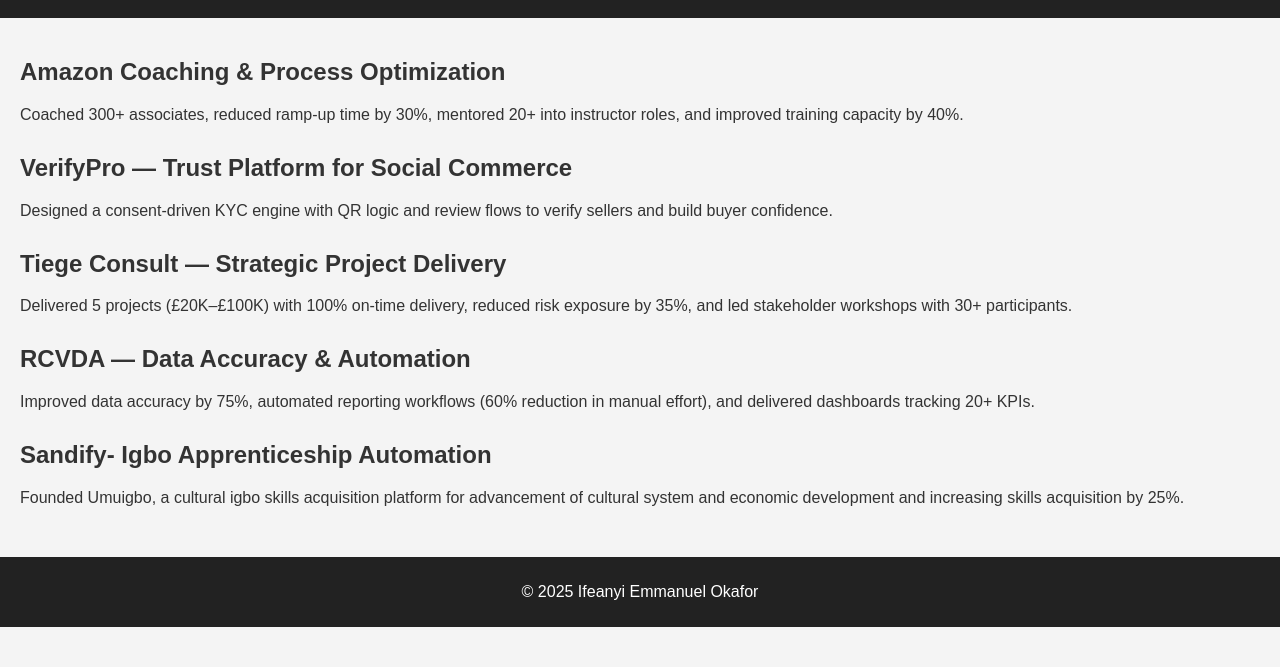
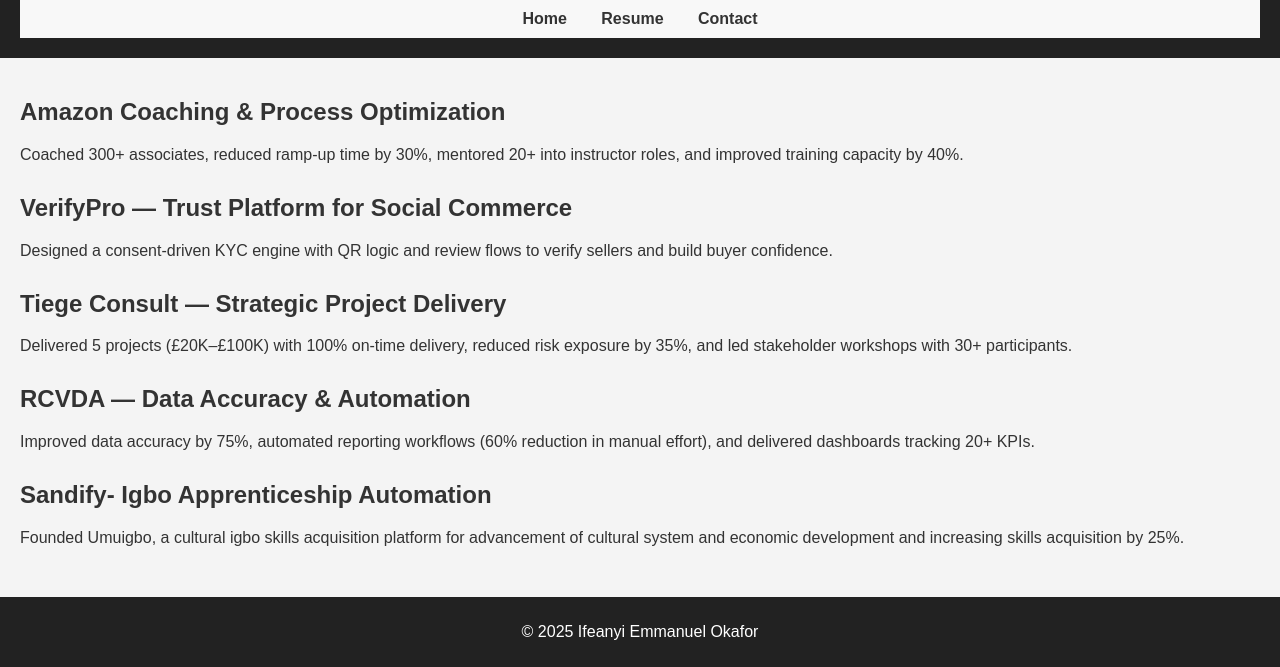
Before and after one commit to Ifeanyiokaforproject/Ifeanyi-portfolio-, a plain HTML site: page index.html in a window 1280 px wide. Shown: the part 216-883 px from the top of the page. Before the commit the page ends 843 px from the top, so only its background shows below. Drawn offline with Linux system fonts and the light colour scheme.

Commit message:
Update style.css

```diff
--- a/style.css
+++ b/style.css
@@ -12,11 +12,24 @@ header {
   padding: 20px;
   text-align: center;
 }
-
 nav a {
   margin: 0 15px;
   color: #00bcd4;
   text-decoration: none;
+}
+nav {
+  background-color: #f8f8f8;
+  padding: 10px;
+  text-align: center;
+}
+nav a {
+  margin: 0 15px;
+  text-decoration: none;
+  color: #333;
+  font-weight: bold;
+}
+nav a:hover {
+  color: #0077cc;
 }
 
 main {
```
